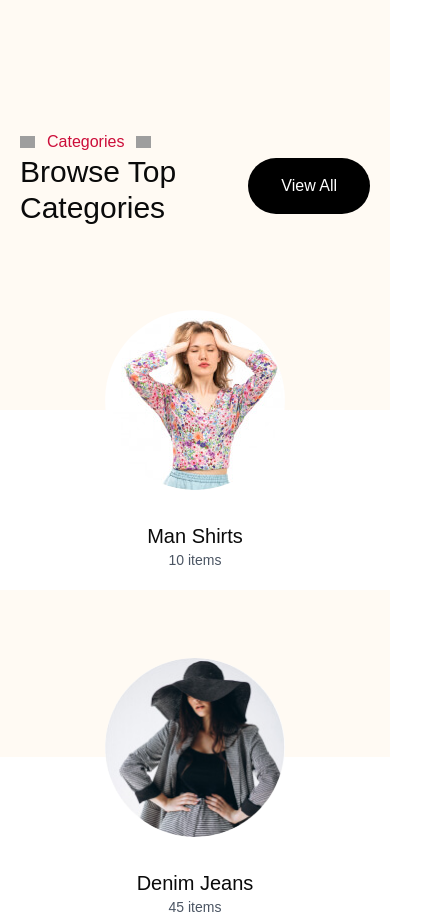
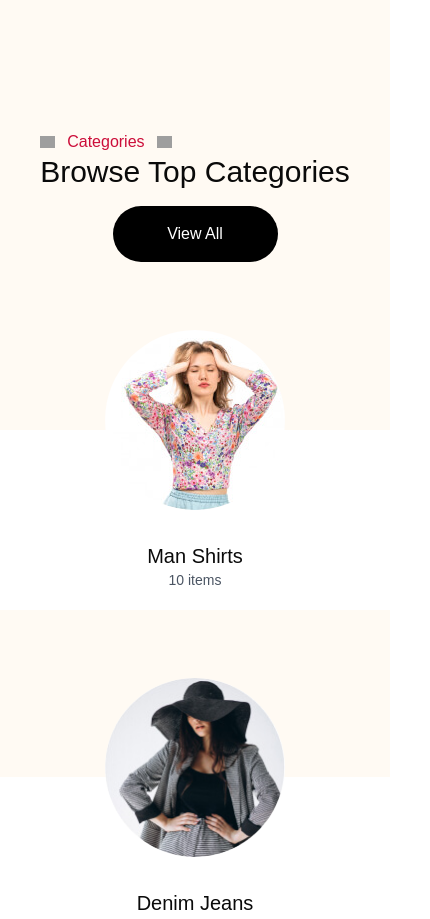
Before and after one commit to Habib-bhai/e-commerce-with-firebase, a Next.js app: page / in a window 390 px wide. Shown: the part 2980-3899 px from the top of the page, 430 px wide, since content can reach past the window. Built offline with nearby package versions, Linux system fonts and the light colour scheme; grey boxes are pictures that could not be loaded; a web font is replaced by a local one.

Commit message:
layout responsive now

```diff
--- a/src/app/page.tsx
+++ b/src/app/page.tsx
@@ -20,7 +20,7 @@ export default function Home() {
 
       {/* Categories */}
       <div className="bg-[#fffaf3] pt-20 pb-20 w-screen flex flex-col justify-center items-center">
-        <div className=" flex w-full px-5 justify-between items-center">
+        <div className=" flex flex-col md:flex-row w-full px-5 justify-between items-center">
 
 
           <div className={`${aboshi.className} mb-4 flex flex-col justify-center items-start`}>
@@ -37,7 +37,7 @@ export default function Home() {
 
         </div>
 
-        <div className="mt-10 flex justify-center items-center px-10  flex-wrap gap-10">
+        <div className="mt-10 flex justify-center items-center px-0 sm:px-10  flex-wrap gap-10">
          <CategoryCard category="Man Shirts" items={10} imgsrc="e-com-category-7.jpg"/>
          <CategoryCard category="Denim Jeans" items={45} imgsrc="e-com-category-8.jpg" />
          <CategoryCard category="Casual Suit" items={30} imgsrc="e-com-category-9.jpg"/>
```
